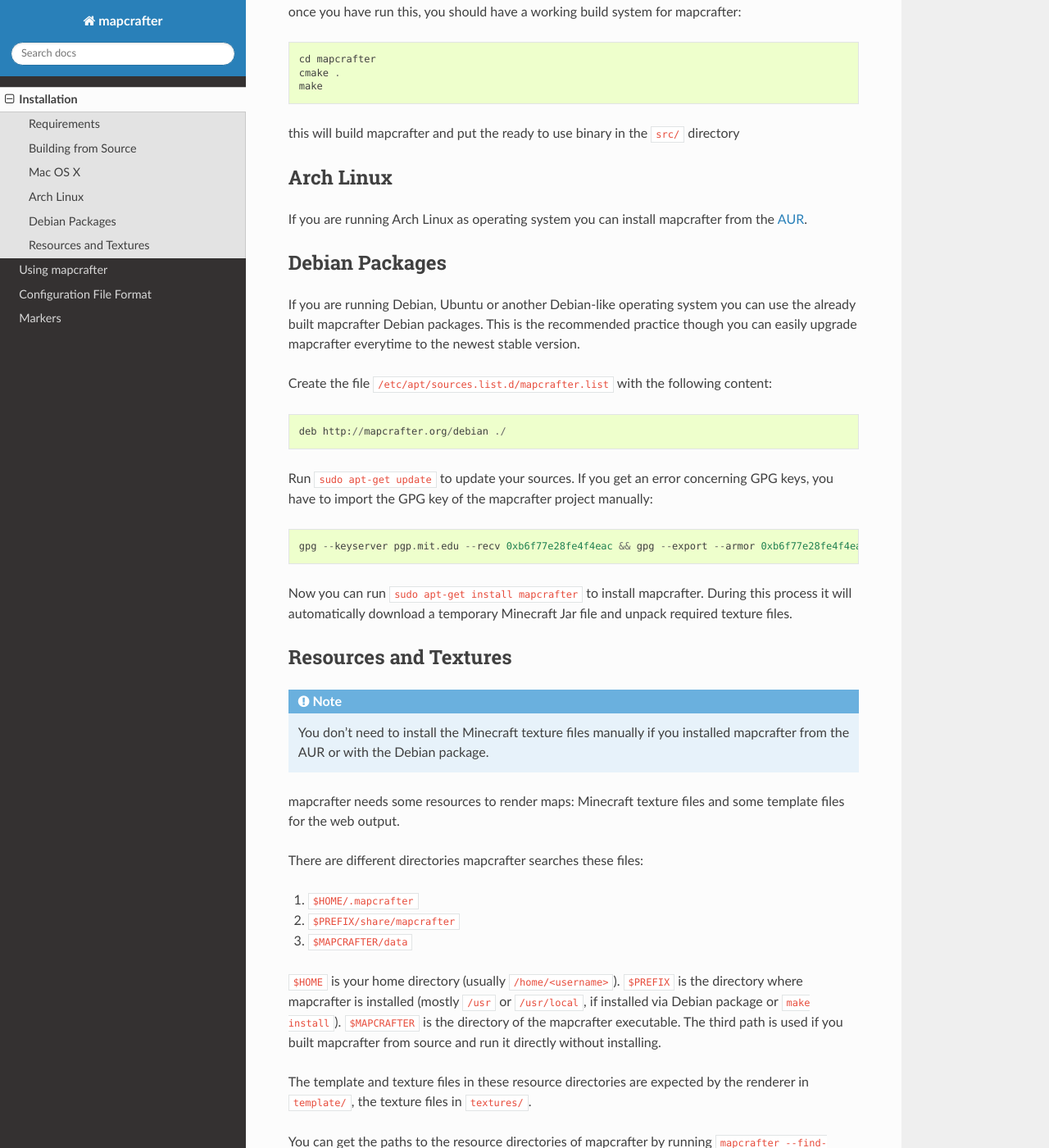
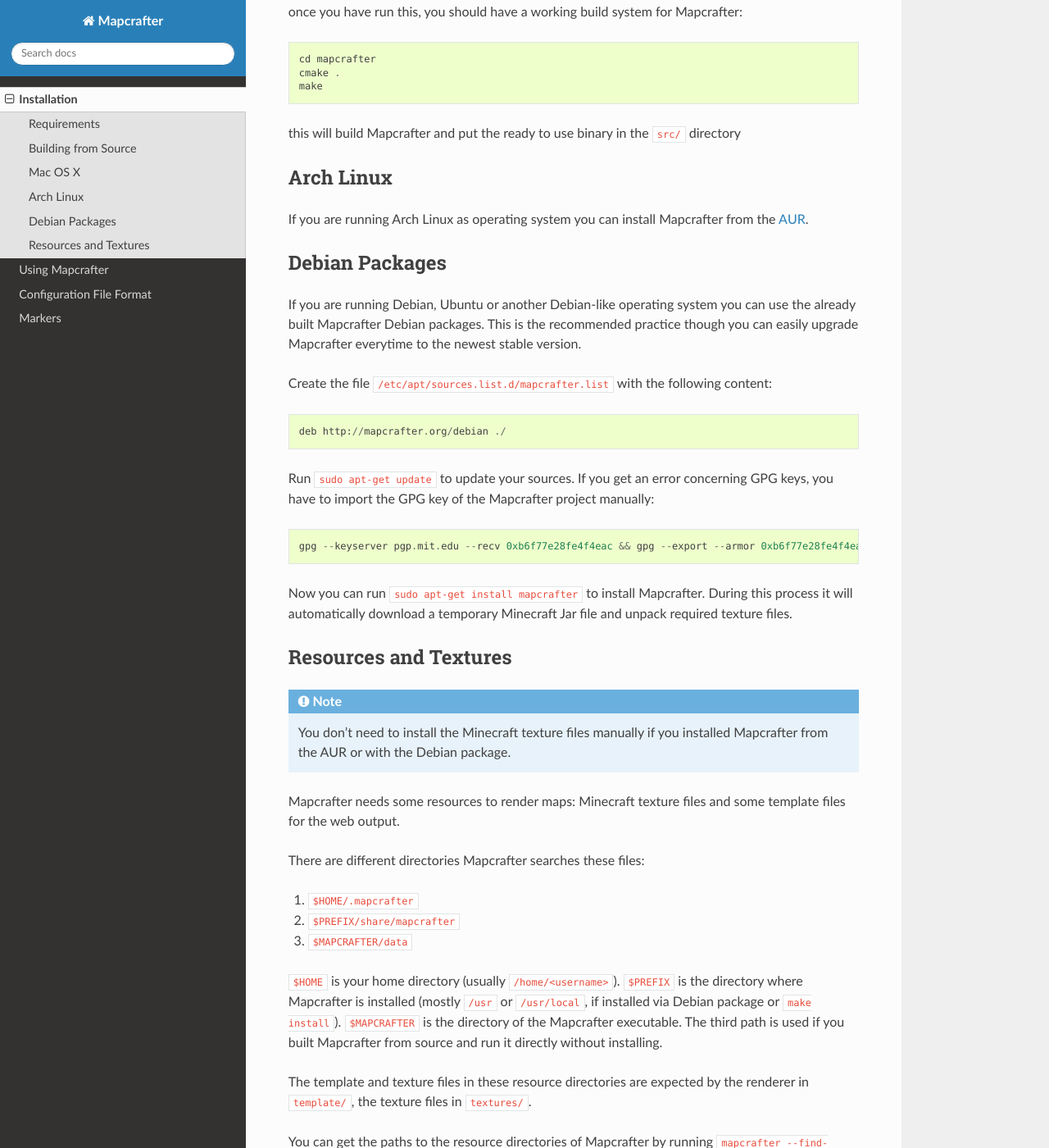
Before and after one commit to mapcrafter/mapcrafter, a Sphinx documentation site: the page built from docs/installation.rst, in a window 1280 px wide and 1400 px high, scrolled down 2121 px. Shown: the whole window at 82% size. Built offline with Sphinx 7.4.7 and the Read the Docs theme 2.0.0, drawn with Linux system fonts in a browser that asks for light colours; some of the changed text lies outside the part shown.

```diff
--- a/docs/conf.py
+++ b/docs/conf.py
@@ -46,8 +46,8 @@ source_suffix = '.rst'
 master_doc = 'index'
 
 # General information about the project.
-project = u'mapcrafter'
-copyright = u'2013, Moritz Hilscher'
+project = u'Mapcrafter'
+copyright = u'2012-2014, Moritz Hilscher'
 
 # The version info for the project you're documenting, acts as replacement for
 # |version| and |release|, also used in various other places throughout the
@@ -196,7 +196,7 @@ latex_elements = {
 # Grouping the document tree into LaTeX files. List of tuples
 # (source start file, target name, title, author, documentclass [howto/manual]).
 latex_documents = [
-  ('index', 'mapcrafter.tex', u'mapcrafter Documentation',
+  ('index', 'mapcrafter.tex', u'Mapcrafter Documentation',
    u'Moritz Hilscher', 'manual'),
 ]
 
@@ -226,7 +226,7 @@ latex_documents = [
 # One entry per manual page. List of tuples
 # (source start file, name, description, authors, manual section).
 man_pages = [
-    ('index', 'mapcrafter', u'mapcrafter Documentation',
+    ('index', 'Mapcrafter', u'Mapcrafter Documentation',
      [u'Moritz Hilscher'], 1)
 ]
 
@@ -240,8 +240,8 @@ man_pages = [
 # (source start file, target name, title, author,
 #  dir menu entry, description, category)
 texinfo_documents = [
-  ('index', 'mapcrafter', u'mapcrafter Documentation',
-   u'Moritz Hilscher', 'mapcrafter', 'One line description of project.',
+  ('index', 'Mapcrafter', u'Mapcrafter Documentation',
+   u'Moritz Hilscher', 'Mapcrafter', 'One line description of project.',
    'Miscellaneous'),
 ]
 
--- a/docs/installation.rst
+++ b/docs/installation.rst
@@ -7,7 +7,7 @@ Requirements
 
 * A Linux-based or Mac operating system would be good,
   building the renderer on Windows is possible but not easy.
-* A C++ compiler (preferable gcc >= 4.4), CMake and make to build mapcrafter.
+* A C++ compiler (preferable gcc >= 4.4), CMake and make to build Mapcrafter.
 * Some libraries:
 
   * libpng
@@ -25,7 +25,7 @@ Requirements
 Building from Source
 ====================
 
-At first you have to get the source code of mapcrafter.  Clone it directly from
+At first you have to get the source code of Mapcrafter.  Clone it directly from
 GitHub if you want the newest version::
 
     git clone https://github.com/m0r13/mapcrafter.git
@@ -36,7 +36,7 @@ Linux system, you can install these packages with apt::
     sudo apt-get install libpng12-dev libboost-iostreams-dev \
     libboost-system-dev libboost-filesystem-dev libboost-program-options-dev
 
-Then you can go into the directory with the mapcrafter source (for example
+Then you can go into the directory with the Mapcrafter source (for example
 ``mapcrafter/``, not ``mapcrafter/src/``) and build it with the following
 commands::
 
@@ -46,13 +46,13 @@ commands::
 If everything works, you should have an executable file ``mapcrafter`` in the
 ``src/`` directory.
 
-You can now install mapcrafter system-wide for all users if you want::
+You can now install Mapcrafter system-wide for all users if you want::
 
     sudo make install
 
 If you get an error concerning ``libmapcraftercore.so`` not found you have to run
 ``ldconfig`` (as root).
-Make sure that you still have to install the texture files needed for mapcrafter.
+Make sure that you still have to install the texture files needed for Mapcrafter.
 
 Mac OS X
 ========
@@ -76,7 +76,7 @@ On 10.9 Mavericks systems you will have to run the following command after you'v
 
 and select install in the window that pops up, and accept the EULA.
 
-First you will have to clone the latest mapcrafter source by running::
+First you will have to clone the latest Mapcrafter source by running::
 
 	git clone https://github.com/m0r13/mapcrafter.git
 
@@ -84,28 +84,28 @@ After this, install the dependencies using brew::
 
 	brew install boost libpng cmake
 
-once you have run this, you should have a working build system for mapcrafter::
+once you have run this, you should have a working build system for Mapcrafter::
 
 	cd mapcrafter
 	cmake .
 	make
 
-this will build mapcrafter and put the ready to use binary in the ``src/`` directory
+this will build Mapcrafter and put the ready to use binary in the ``src/`` directory
 
 
 
 Arch Linux
 ==========
 
-If you are running Arch Linux as operating system you can install mapcrafter
+If you are running Arch Linux as operating system you can install Mapcrafter
 from the `AUR <https://aur.archlinux.org/packages/mapcrafter-git/>`_.
 
 Debian Packages
 ===============
 
 If you are running Debian, Ubuntu or another Debian-like operating system you
-can use the already built mapcrafter Debian packages.  This is the recommended
-practice though you can easily upgrade mapcrafter everytime to the newest
+can use the already built Mapcrafter Debian packages.  This is the recommended
+practice though you can easily upgrade Mapcrafter everytime to the newest
 stable version.
 
 Create the file ``/etc/apt/sources.list.d/mapcrafter.list`` with the
@@ -114,12 +114,12 @@ following content::
     deb http://mapcrafter.org/debian ./
 
 Run ``sudo apt-get update`` to update your sources. If you get an error
-concerning GPG keys, you have to import the GPG key of the mapcrafter project
+concerning GPG keys, you have to import the GPG key of the Mapcrafter project
 manually::
 
     gpg --keyserver pgp.mit.edu --recv 0xb6f77e28fe4f4eac && gpg --export --armor 0xb6f77e28fe4f4eac | sudo apt-key add -
 
-Now you can run ``sudo apt-get install mapcrafter`` to install mapcrafter.
+Now you can run ``sudo apt-get install mapcrafter`` to install Mapcrafter.
 During this process it will automatically download a temporary Minecraft Jar
 file and unpack required texture files.
 
@@ -131,28 +131,28 @@ Resources and Textures
 .. note::
 
     You don't need to install the Minecraft texture files manually if you
-    installed mapcrafter from the AUR or with the Debian package.
+    installed Mapcrafter from the AUR or with the Debian package.
 
-mapcrafter needs some resources to render maps: Minecraft texture files and
+Mapcrafter needs some resources to render maps: Minecraft texture files and
 some template files for the web output.
 
-There are different directories mapcrafter searches these files:
+There are different directories Mapcrafter searches these files:
 
 1. ``$HOME/.mapcrafter``
 2. ``$PREFIX/share/mapcrafter``
 3. ``$MAPCRAFTER/data``
 
 ``$HOME`` is your home directory (usually ``/home/<username>``).  ``$PREFIX``
-is the directory where mapcrafter is installed (mostly ``/usr`` or
+is the directory where Mapcrafter is installed (mostly ``/usr`` or
 ``/usr/local``, if installed via Debian package or ``make install``).
-``$MAPCRAFTER`` is the directory of the mapcrafter executable. The third path
-is used if you built mapcrafter from source and run it directly without
+``$MAPCRAFTER`` is the directory of the Mapcrafter executable. The third path
+is used if you built Mapcrafter from source and run it directly without
 installing.
 
 The template and texture files in these resource directories are expected by
 the renderer in ``template/``, the texture files in ``textures/``.
 
-You can get the paths to the resource directories of mapcrafter by running
+You can get the paths to the resource directories of Mapcrafter by running
 ``mapcrafter --find-resources``. For example, when I installed the Debian
 package::
 
@@ -167,10 +167,10 @@ package::
     Texture directories:
       1. /usr/share/mapcrafter/textures
 
-You can see that mapcrafter found a resource directory in the home directory
+You can see that Mapcrafter found a resource directory in the home directory
 but no ``template/`` or ``textures/`` directory in it. So it's just using the
 template and texture directories in ``/usr/share/mapcrafter``. The numbers in
-front of the paths are the order mapcrafter is using these directories.  If you
+front of the paths are the order Mapcrafter is using these directories.  If you
 want to overwrite the default textures, you can just create a new texture
 directory ``.mapcrafter/textures`` in your home directory.
 
@@ -185,7 +185,7 @@ files in your texture directory:
 You can get those files from your Minecraft Jar file (default textures) or from
 another resource pack. To extract these texture files there is a python script
 ``mapcrafter_textures.py`` (``src/tools/mapcrafter_textures.py`` in the
-mapcrafter source if you didn't install mapcrafter on your system). Run the
+Mapcrafter source if you didn't install Mapcrafter on your system). Run the
 python script with the Minecraft Jar file and the texture directory as
 arguments::
 
--- a/docs/using_mapcrafter.rst
+++ b/docs/using_mapcrafter.rst
@@ -1,5 +1,5 @@
 ================
-Using mapcrafter
+Using Mapcrafter
 ================
 
 First Render
@@ -56,11 +56,11 @@ Here is a list of available command line options:
 
 .. cmdoption:: -v, --version
 
-    Shows the version of mapcrafter.
+    Shows the version of Mapcrafter.
 
 .. cmdoption:: --find-resources
 
-    Shows the resource directories of mapcrafter. See also
+    Shows the resource directories of Mapcrafter. See also
     :ref:`resources_textures`.
 
 .. cmdoption:: -c <file>, --config <file>
```
Also changed, not shown: docs/configuration.rst (+7 -7 lines), docs/index.rst (+10 -11 lines).
